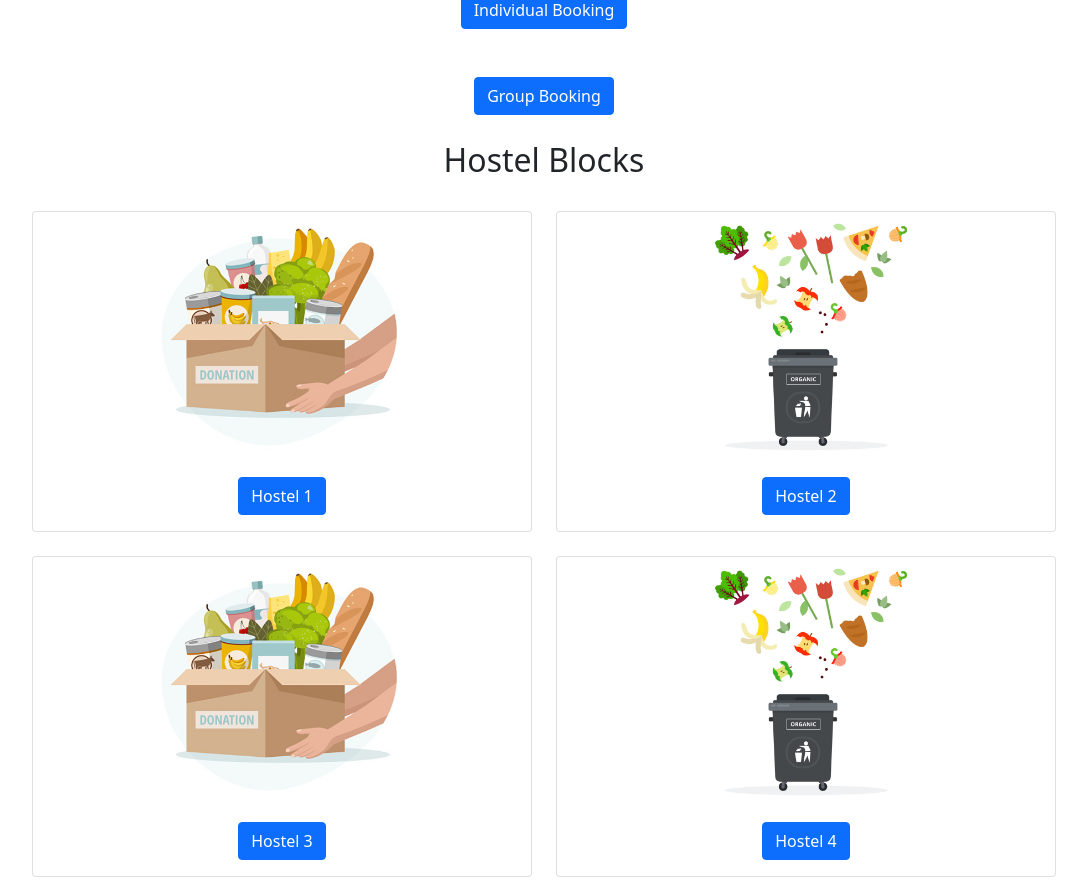
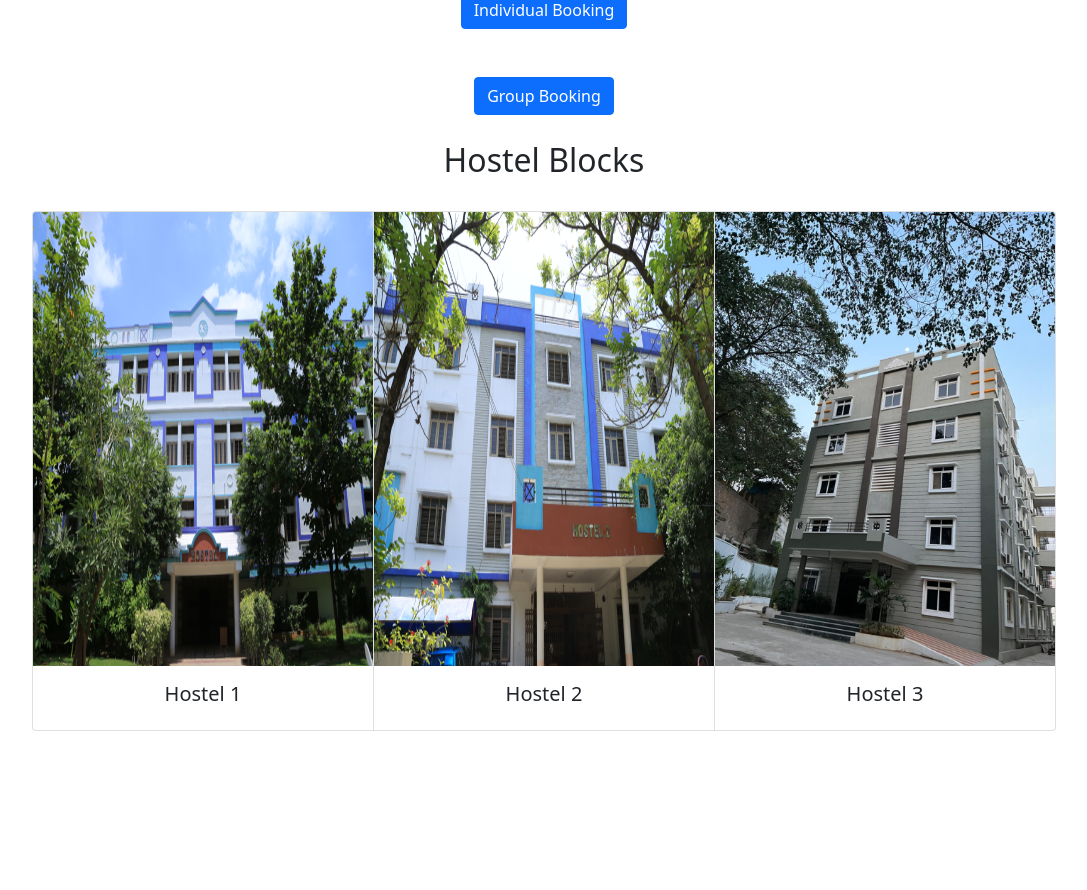
Before and after one commit to laasyaetikala/HackforET_InfiniteLoop, a Flask app: template templates/studentlogin.html in a window 1280 px wide. Shown: the part 142-1032 px from the top of the page, without its empty margins (96-1183 px from the left). After the commit the page ends 873 px from the top, so only its background shows below. Run offline with Flask 2, Linux system fonts and the light colour scheme; the template is opened without the code that fills it, so the values that code supplies are empty; some libraries are stand-ins or nearby versions.

Commit message:
added images

```diff
--- a/static/css/lpage.css
+++ b/static/css/lpage.css
@@ -7,8 +7,8 @@
 }
 
 .card-img-top{
-    height: 50%;
-    width: 50%;
+    height: 100%;
+    width: 100%;
     position: center;
     margin-left: auto;
     margin-right: auto;
--- a/templates/studentlogin.html
+++ b/templates/studentlogin.html
@@ -20,47 +20,24 @@
     </div>
     <div class="container1">
         <div><h2><center>Hostel Blocks</center> </h2></div> <br>
-        <div class="row row-cols-1 row-cols-md-2 g-4">
-            <div class="col">
+        <div class="card-group">
             <div class="card">
-                <img src="..\static\donate.jpg" class="card-img-top" alt="...">
+              <img src="../static/hostel2.png" class="card-img-top" alt="...">
               <div class="card-body">
-
-
-                <a href="foodpickup" class="btn btn-primary">Hostel 1</a>
+                <h5 class="card-title">Hostel 1</h5>
               </div>
             </div>
-            </div>
-            <div class="col">
             <div class="card">
-                <img src="..\static\bio.jpg" class="card-img-top" alt="...">
+              <img src="../static/hostel1.png" class="card-img-top" alt="...">
               <div class="card-body">
+                <h5 class="card-title">Hostel 2</h5>
 
-                <a href="biogasloc" class="btn btn-primary">Hostel 2</a>
               </div>
             </div>
-            </div>
-        </div> <br>
-        <div class="row row-cols-1 row-cols-md-2 g-4">
-            <div class="col">
             <div class="card">
-                <img src="..\static\donate.jpg" class="card-img-top" alt="...">
+              <img src="../static/hostel3.jpeg" class="card-img-top" alt="...">
               <div class="card-body">
-
-
-
-                <a href="foodpickup" class="btn btn-primary">Hostel 3</a>
-                </div>
-            </div>
-            </div>
-            <div class="col">
-            <div class="card">
-                <img src="..\static\bio.jpg" class="card-img-top" alt="...">
-                <div class="card-body">
-
-
-                <a href="biogasloc" class="btn btn-primary">Hostel 4</a>
-                </div>
+                <h5 class="card-title">Hostel 3</h5>
               </div>
             </div>
           </div>
```
Also changed, not shown: static/hostel1.png (added), static/hostel2.png (added), static/hostel3.jpeg (added). Lines whose indentation alone changed are shown as unchanged.
